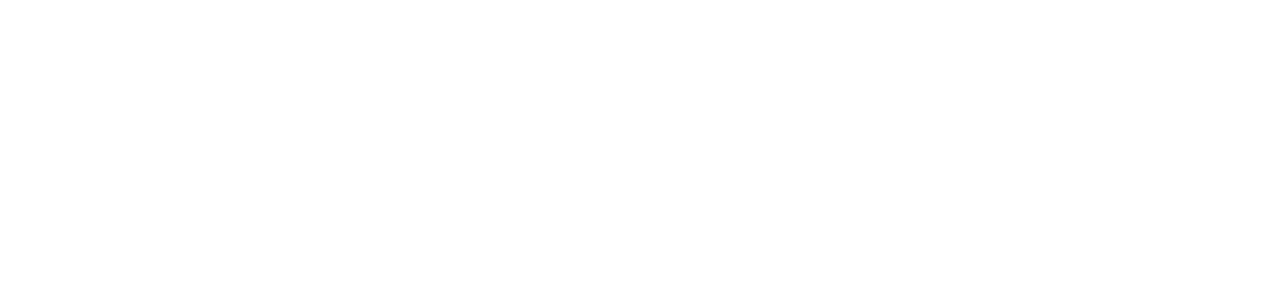
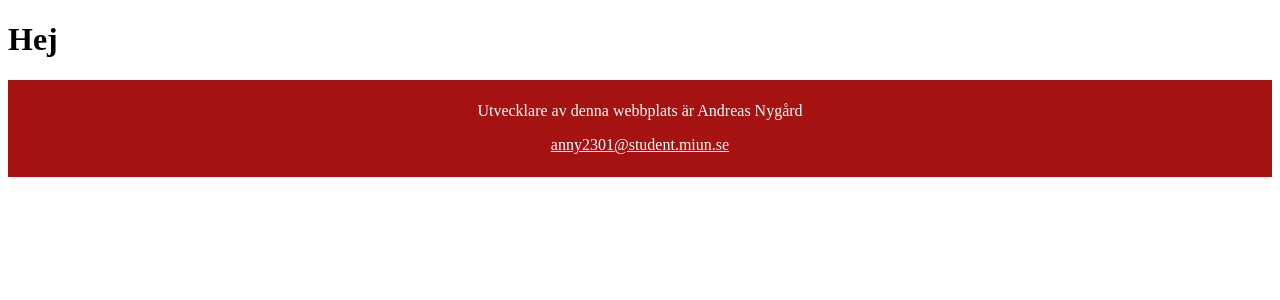
Before and after one commit to Nygaaard/uppgiftm1, a React (Vite) app: page / in a window 1280 px wide. Shown: the top 300 px of the page. Built offline with nearby package versions, Linux system fonts and the light colour scheme.

Commit message:
Created footer

```diff
--- a/src/App.css
+++ b/src/App.css
@@ -3,12 +3,3 @@
   margin: 0;
   padding: 0;
 }
-
-body {
-  max-width: 1300px;
-  margin: 0 auto;
-  font-family: 'Trebuchet MS', 'Lucida Sans Unicode', 'Lucida Grande', 'Lucida Sans', Arial, sans-serif;
-  font-size: 1.2em;
-  line-height: 1.7em;
-  background-color: orangered;
-}
--- a/src/App.tsx
+++ b/src/App.tsx
@@ -1,10 +1,12 @@
-
+import Header from "./components/Header"
+import Footer from "./components/Footer"
 
 const App = () => {
   return (
-    <div>
-
-    </div>
+    <>
+      <Header />
+      <Footer />
+    </>
   )
 }
 
--- /dev/null
+++ b/src/components/Footer.css
@@ -0,0 +1,10 @@
+footer {
+    background-color: rgb(164, 18, 18);
+    color: #fff;
+    padding: 0.4rem;
+    text-align: center;
+}
+
+.link:hover {
+    color: blue;
+}
--- a/src/components/Footer.tsx
+++ b/src/components/Footer.tsx
@@ -0,0 +1,12 @@
+import "./Footer.css"
+
+const Footer = () => {
+  return (
+    <footer>
+        <p>Utvecklare av denna webbplats är Andreas Nygård</p>
+        <p><a href="mailto:anny2301@student.miun.se" className="link" style={{color: "#fff"}}>anny2301@student.miun.se</a></p>
+    </footer>
+  )
+}
+
+export default Footer
--- a/src/components/Header.tsx
+++ b/src/components/Header.tsx
@@ -0,0 +1,11 @@
+import "./Header.css";
+
+const Header = () => {
+  return (
+    <header>
+      <h1>Hej</h1>
+    </header>
+  );
+}
+
+export default Header;
```
Also changed, not shown: src/components/MovieCard.tsx (+11 -0 lines), public/theatre.jpg (added), src/components/Header.css (added).
